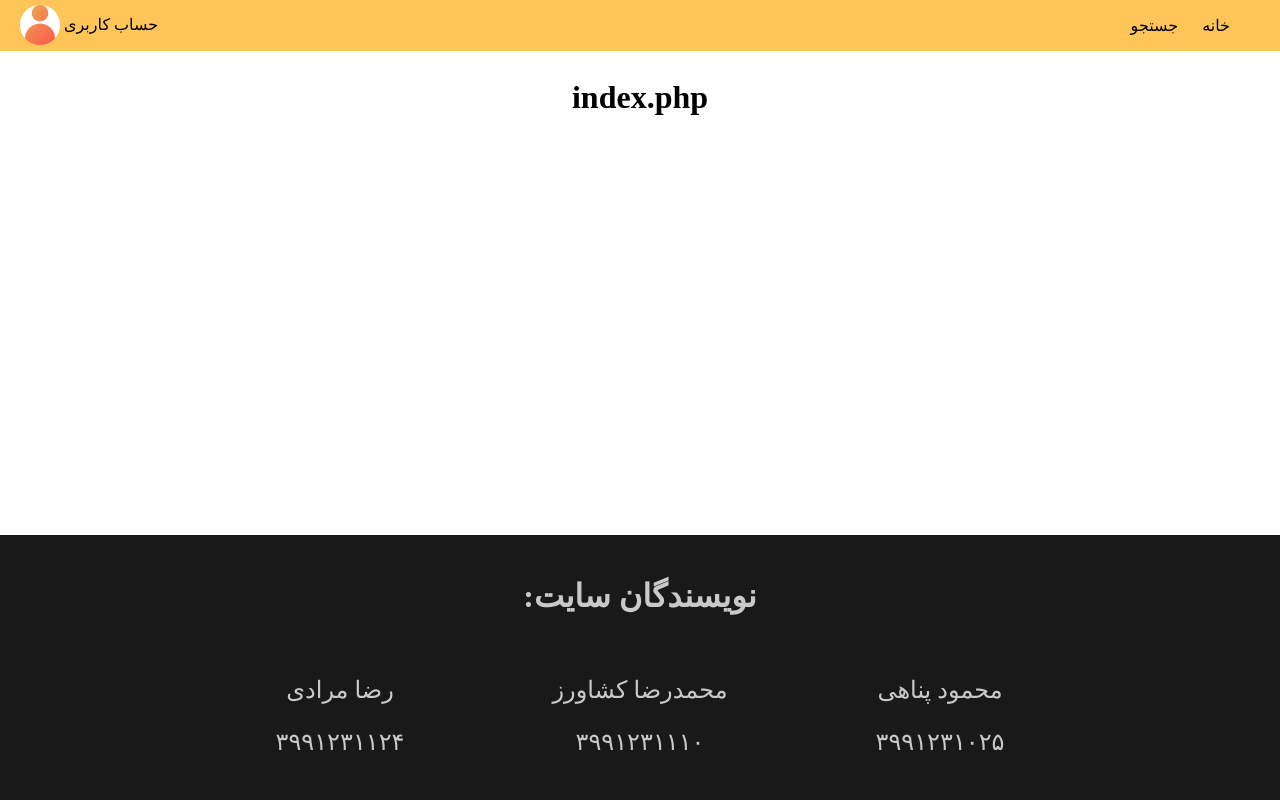
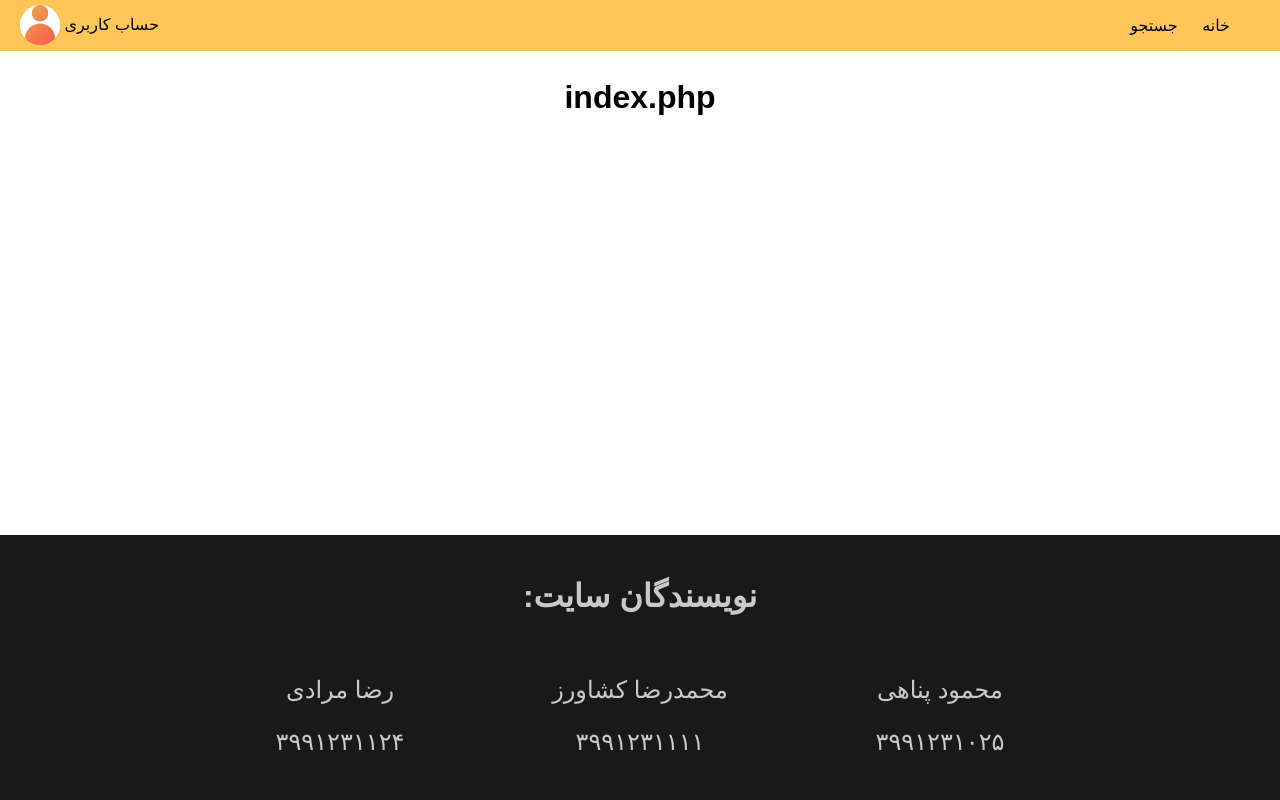
Before and after one commit to meynay/K4Proj, a PHP site: page / in a window 1280 px wide. Run offline with PHP 8.4, Linux system fonts and the light colour scheme; data that the repository does not hold is empty; some web fonts are replaced.

Commit message:
a little change

```diff
--- a/includes/footer.php
+++ b/includes/footer.php
@@ -9,7 +9,7 @@
                 </div>
                 <div class="footerdiv2">
                     <p>محمدرضا کشاورز</p>
-                    <p>۳۹۹۱۲۳۱۱۱۰</p>
+                    <p>۳۹۹۱۲۳۱۱۱۱</p>
                 </div>
                 <div class="footerdiv2">
                     <p>رضا مرادی</p>
--- a/signup.php
+++ b/signup.php
@@ -23,7 +23,7 @@
             $query2 = "INSERT INTO user(username, user.name, email, isAdmin, user.password) VALUES ('$username', '$name', '$email', '$isadmin', '$password')";
             mysqli_query($db, $query2);
             $_SESSION["username"] = $username;
-            header("index.php");
+            header("Location:index.php");
             exit();
         } else {
             $err = "لطفا تمام فیلدها را پر کنید!!";
--- a/styles/style.css
+++ b/styles/style.css
@@ -39,7 +39,7 @@
 
 body {
     direction: rtl;
-    font-family: 'vazir';
+    font-family: 'vazir', 'arial';
     padding: 50px 30px 280px 30px;
 }
 
```
